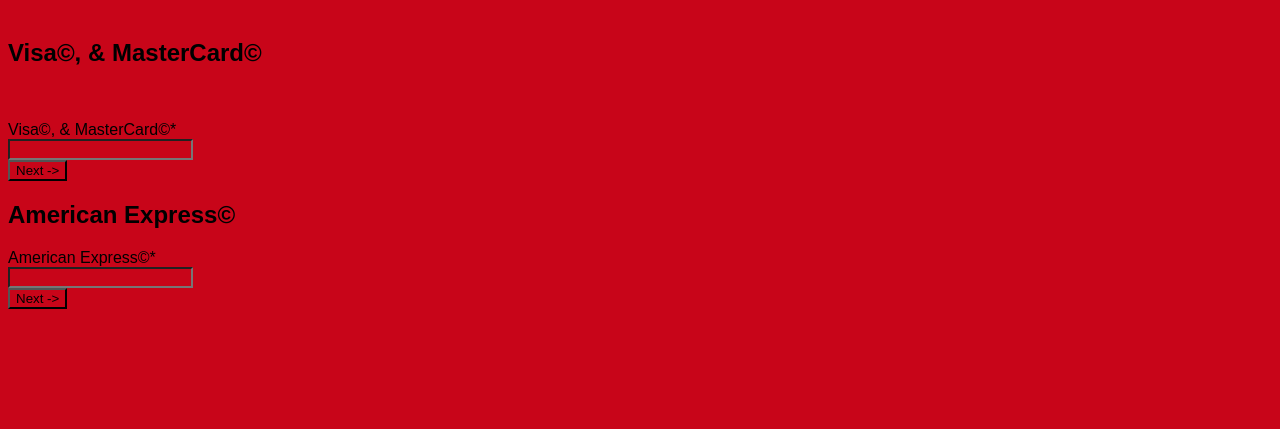
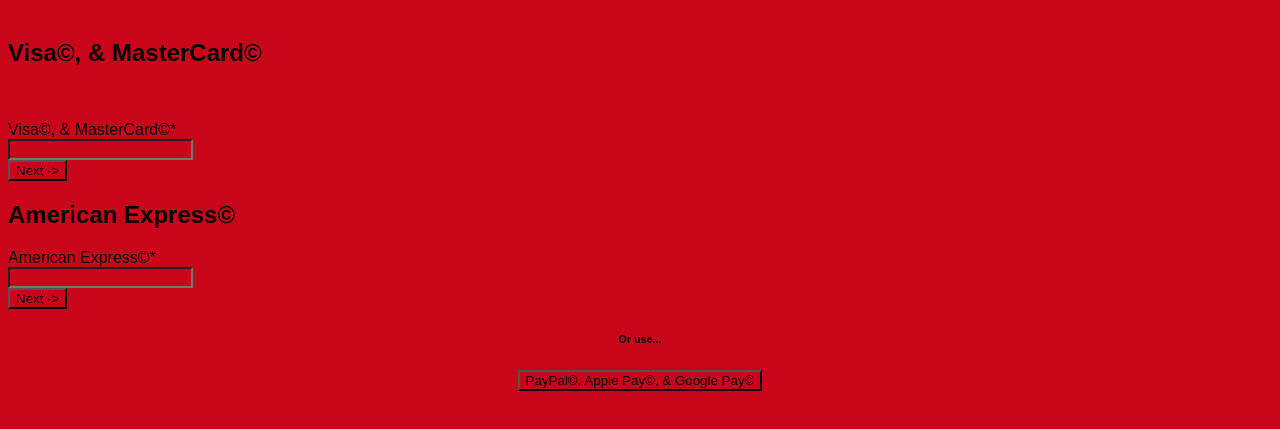
Before and after one commit to theironshoppe-ppe/account, a plain HTML site: page create-account/payment.html in a window 1280 px wide. Shown: the part 79-508 px from the top of the page. Drawn offline with Linux system fonts and the light colour scheme.

Commit message:
finish.payment.html

```diff
--- a/create-account/payment.html
+++ b/create-account/payment.html
@@ -34,5 +34,11 @@
         <input type='submit' value='Next ->'>
       </form>
     </p>
+    <p>
+      <div class='or'>
+        <h6> Or use... </h6>
+        <button type='button' onclick='opayment.html'> PayPal&copy;, Apple Pay&copy;, &amp; Google Pay&copy; </button>
+      </div>
+    </p>
   </body>
 </html>
```
